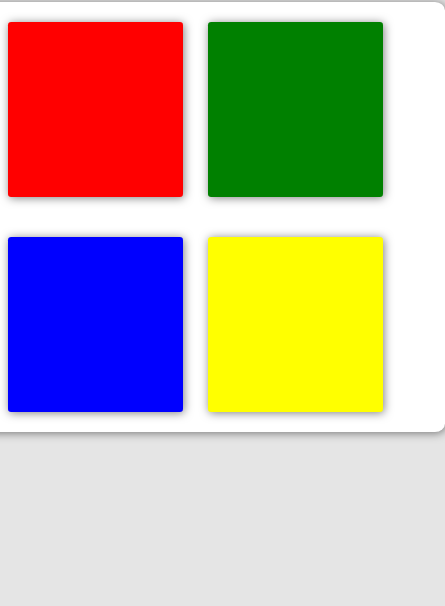
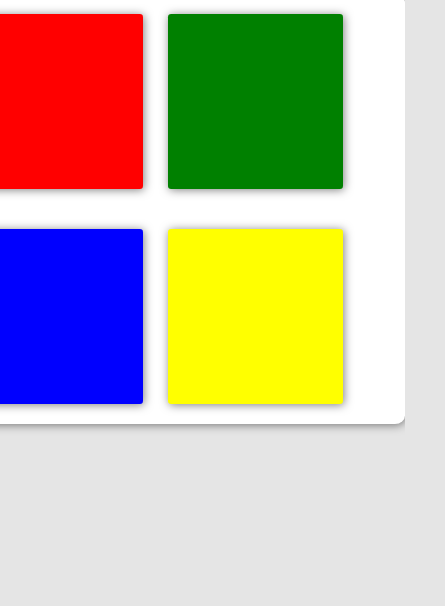
Before and after one commit to nikolavlahovic/the-simon-game, a plain HTML site: page index.html in a window 390 px wide. Shown: the part 254-860 px from the top of the page, 445 px wide, since content can reach past the window. Drawn offline with Linux system fonts and the light colour scheme.

Commit message:
added margin

```diff
--- a/styles.css
+++ b/styles.css
@@ -3,7 +3,7 @@ body{
     height: 100vh;
     display: flex;
     justify-content: center;
-    gap: 5 rem;
+    margin: 0 5rem 0 0;
     align-items: center;
 }
 .header{
@@ -61,6 +61,6 @@ p{
 @media  screen and (max-width: 700px){
     body{
         flex-direction: column;
-        gap: 1 rem;
+        gap: 0 0 1rem 0;
     }
 }
```
